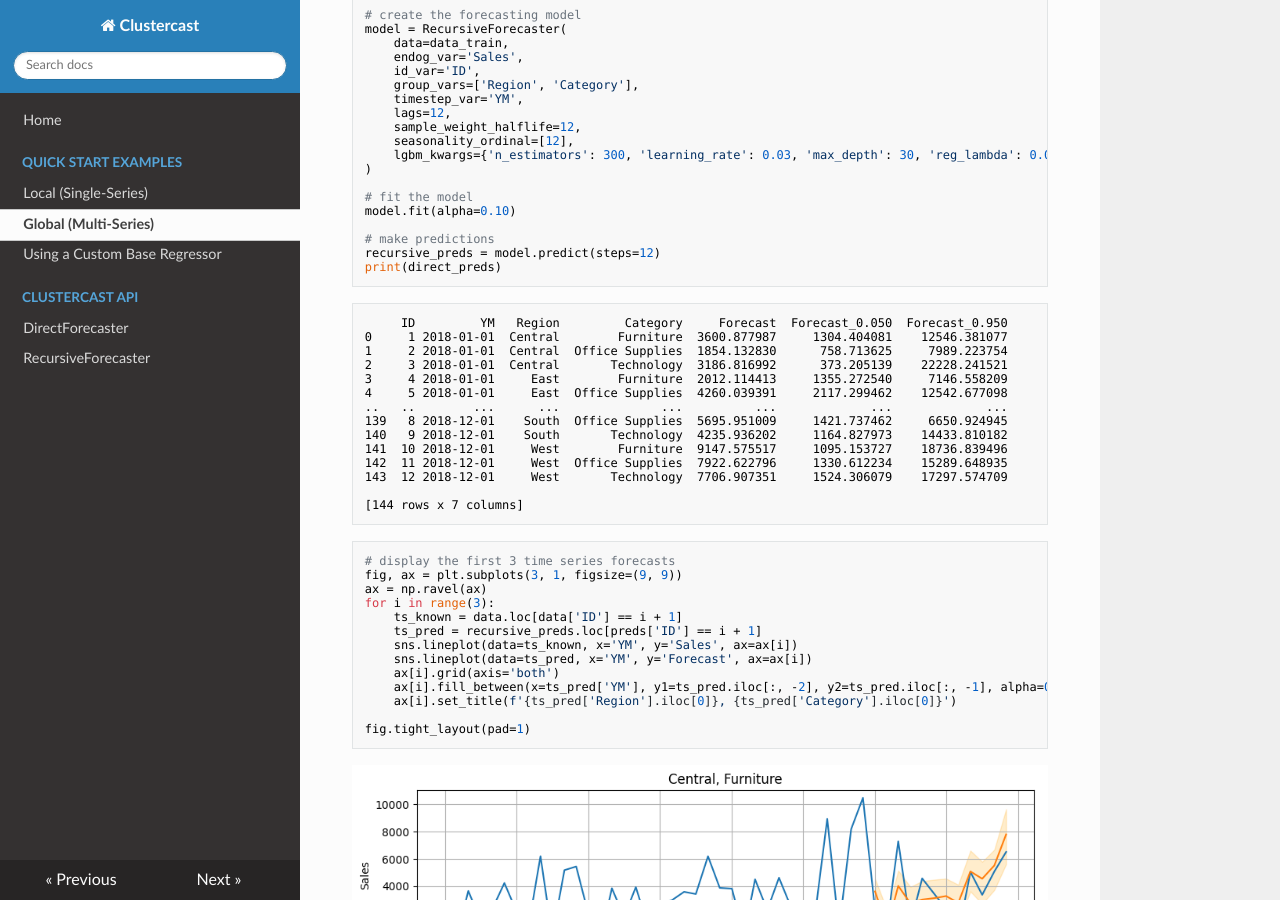
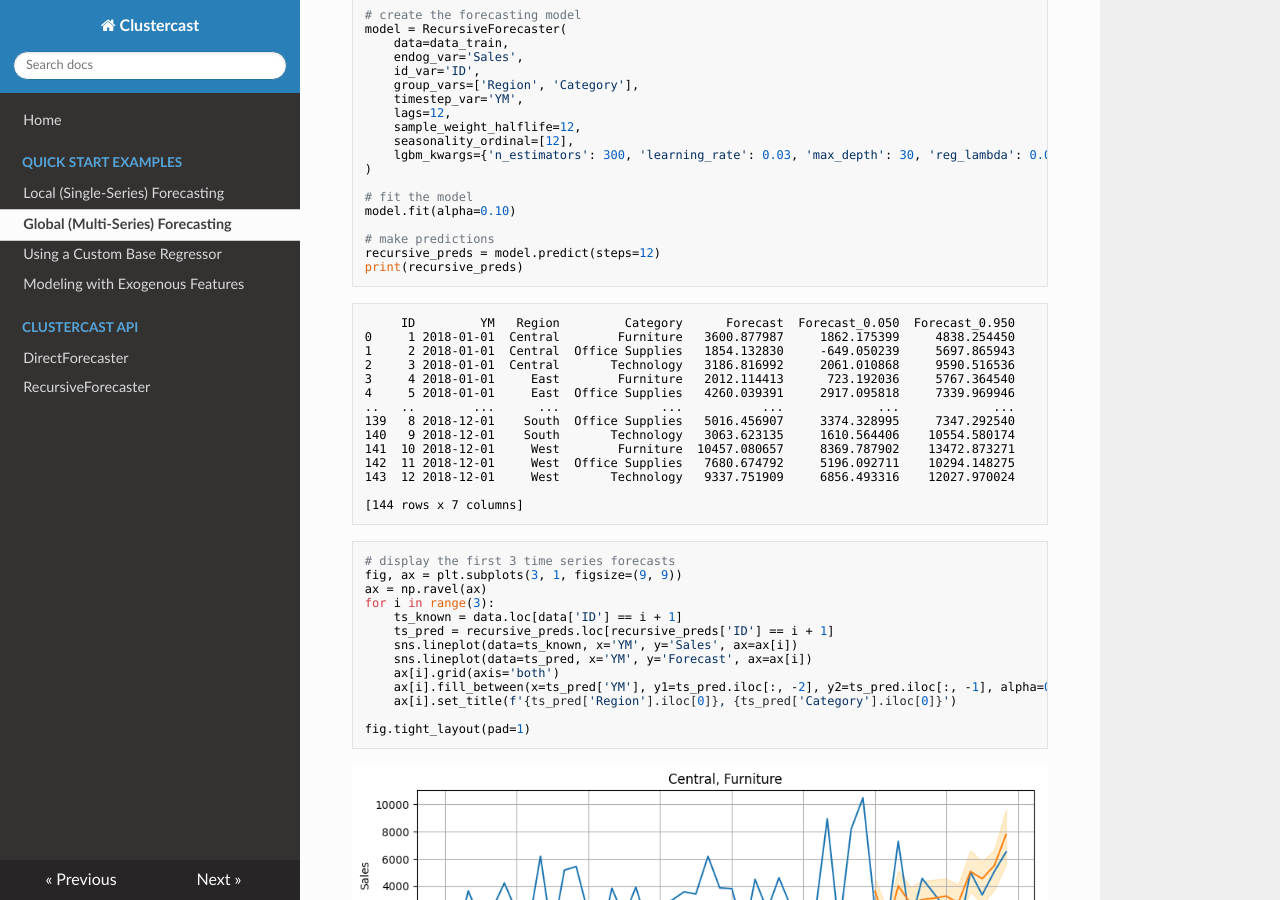
Before and after one commit to acdundore/clustercast, an MkDocs documentation site: the page built from docs/example_multi-series.md, in a window 1280 px wide and 900 px high, scrolled down 4204 px. Built offline with MkDocs 1.6.1, drawn with Linux system fonts in a browser that asks for light colours; nearby versions of some CDN libraries; some of the changed text lies outside the part shown.

Commit message:
docs: exog features example

````diff
--- a/docs/example_multi-series.md
+++ b/docs/example_multi-series.md
@@ -178,22 +178,22 @@
 
 # make predictions
 recursive_preds = model.predict(steps=12)
-print(direct_preds)
+print(recursive_preds)
 ```
 
 ```profile
-     ID         YM   Region         Category     Forecast  Forecast_0.050  Forecast_0.950
-0     1 2018-01-01  Central        Furniture  3600.877987     1304.404081    12546.381077
-1     2 2018-01-01  Central  Office Supplies  1854.132830      758.713625     7989.223754
-2     3 2018-01-01  Central       Technology  3186.816992      373.205139    22228.241521
-3     4 2018-01-01     East        Furniture  2012.114413     1355.272540     7146.558209
-4     5 2018-01-01     East  Office Supplies  4260.039391     2117.299462    12542.677098
-..   ..        ...      ...              ...          ...             ...             ...
-139   8 2018-12-01    South  Office Supplies  5695.951009     1421.737462     6650.924945
-140   9 2018-12-01    South       Technology  4235.936202     1164.827973    14433.810182
-141  10 2018-12-01     West        Furniture  9147.575517     1095.153727    18736.839496
-142  11 2018-12-01     West  Office Supplies  7922.622796     1330.612234    15289.648935
-143  12 2018-12-01     West       Technology  7706.907351     1524.306079    17297.574709
+     ID         YM   Region         Category      Forecast  Forecast_0.050  Forecast_0.950
+0     1 2018-01-01  Central        Furniture   3600.877987     1862.175399     4838.254450
+1     2 2018-01-01  Central  Office Supplies   1854.132830     -649.050239     5697.865943
+2     3 2018-01-01  Central       Technology   3186.816992     2061.010868     9590.516536
+3     4 2018-01-01     East        Furniture   2012.114413      723.192036     5767.364540
+4     5 2018-01-01     East  Office Supplies   4260.039391     2917.095818     7339.969946
+..   ..        ...      ...              ...           ...             ...             ...
+139   8 2018-12-01    South  Office Supplies   5016.456907     3374.328995     7347.292540
+140   9 2018-12-01    South       Technology   3063.623135     1610.564406    10554.580174
+141  10 2018-12-01     West        Furniture  10457.080657     8369.787902    13472.873271
+142  11 2018-12-01     West  Office Supplies   7680.674792     5196.092711    10294.148275
+143  12 2018-12-01     West       Technology   9337.751909     6856.493316    12027.970024
 
 [144 rows x 7 columns]
 ```
@@ -204,7 +204,7 @@
 ax = np.ravel(ax)
 for i in range(3):
     ts_known = data.loc[data['ID'] == i + 1]
-    ts_pred = recursive_preds.loc[preds['ID'] == i + 1]
+    ts_pred = recursive_preds.loc[recursive_preds['ID'] == i + 1]
     sns.lineplot(data=ts_known, x='YM', y='Sales', ax=ax[i])
     sns.lineplot(data=ts_pred, x='YM', y='Forecast', ax=ax[i])
     ax[i].grid(axis='both')
--- a/mkdocs.yml
+++ b/mkdocs.yml
@@ -2,9 +2,10 @@
 nav:
     - 'Home': index.md
     - 'Quick Start Examples':
-        - 'Local (Single-Series)': example_single-series.md
-        - 'Global (Multi-Series)': example_multi-series.md
+        - 'Local (Single-Series) Forecasting': example_single-series.md
+        - 'Global (Multi-Series) Forecasting': example_multi-series.md
         - 'Using a Custom Base Regressor': example_custom-regressor.md
+        - 'Modeling with Exogenous Features': example_exog-features.md
     - 'Clustercast API':
         - 'DirectForecaster': DirectForecaster.md
         - 'RecursiveForecaster': RecursiveForecaster.md
````
Also changed, not shown: other parts of docs/example_multi-series.md (+1 -1 lines), docs/example_exog-features.md (added, +240 -0 lines), docs/img/example_exog-features_direct.png (added), docs/img/example_exog-features_recursive.png (added).
